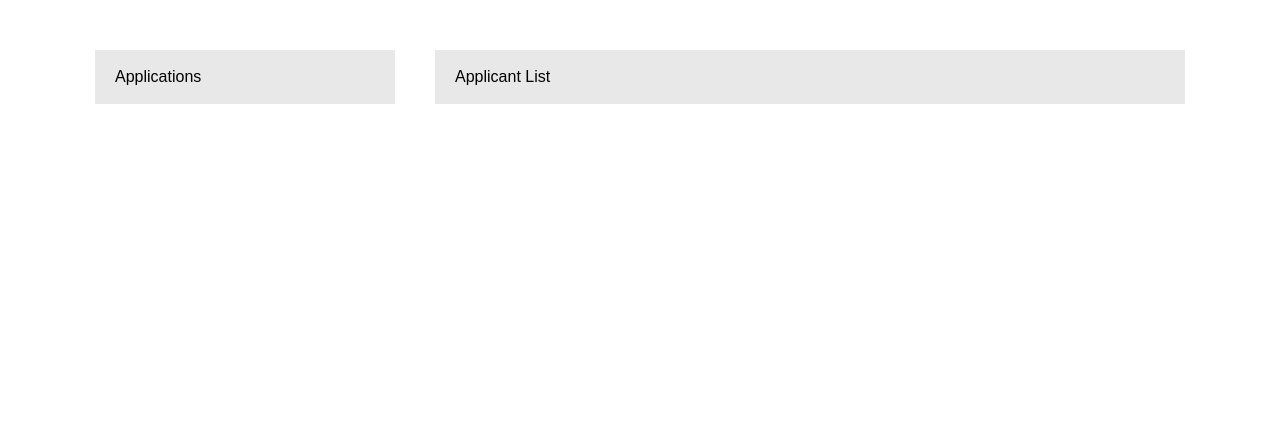
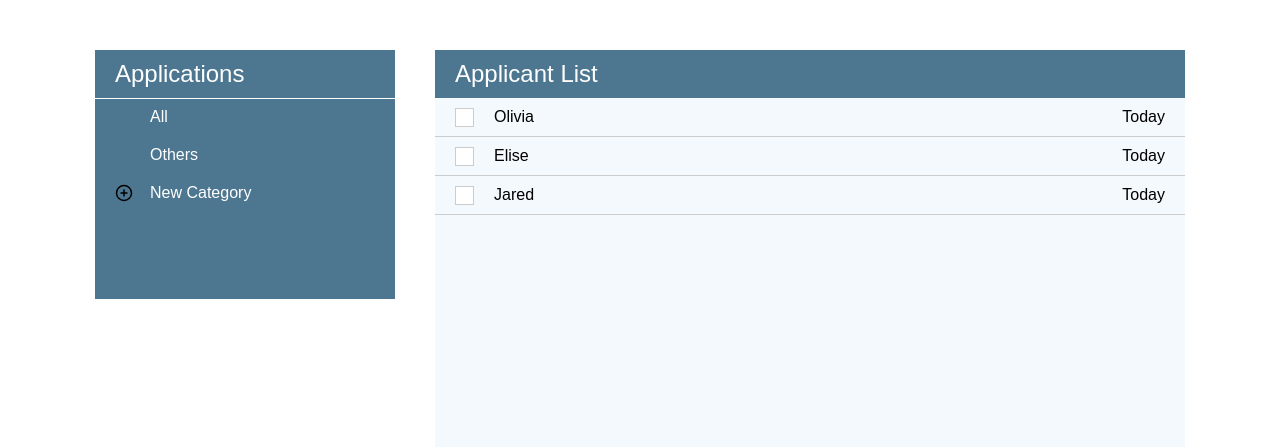
Before and after one commit to codebase-berkeley/application-portal, a Django app: page /portal/dashboard in a window 1280 px wide. Shown: the part 105-552 px from the top of the page. Run offline with Django 3.2, Linux system fonts and the light colour scheme; some libraries are stand-ins or nearby versions.

Commit message:
HTML and CSS files added

```diff
--- a/portal/static/css/dashboard.css
+++ b/portal/static/css/dashboard.css
@@ -1,5 +1,6 @@
 .left {
 	float: left;
+	color: white;
 	width: 300px;
 	margin-left: 40px;
 	margin-right: 5px;
@@ -13,19 +14,89 @@
 	margin-right: 40px;
 }
 
-.categories {
-	background-color: #e8e8e8;
+.searchbar {
+	background-color: #4d7790;
+	color: white;
+	padding: 10px 20px 10px 20px;
+	font-size: 24px;
+}
+
+.applications {
+	background-color: #f4f9fd;
+	height: 350px;
+}
+
+.applicant {
+	border-bottom-style: solid;
+	border-bottom-width: 1px;
+	border-bottom-color: #cccccc;
 	padding-left: 20px;
 	padding-right: 20px;
-	padding-top: 2px;
-	padding-bottom: 2px;
+	padding-top: 10px;
+	padding-bottom: 10px;
+}
+
+.applicant:hover {
+	background-color: #ffffff;
+	font-weight: bold;
+}
+
+.selection_box {
+	background-color: white;
+	border-style: solid;
+	border-color: #cccccc;
+	border-width: 1px;
+	width: 17px;
+	height: 17px;
+	float: left;
+}
+
+.applicant_name {
+	display: inline-block;
+	padding-left: 20px;
+}
+
+.applicant_date {
+	float: right;
+}
+
+.category_title {
+	background-color: #4d7790;
+	padding: 10px 20px 10px 20px;
+	border-bottom-style: solid;
+	border-bottom-width: 1px;
+	border-bottom-color: white;
+	font-size: 24px;
 
 }
 
-.applications {
-	background-color: #e8e8e8;
-	padding-left: 20px;
-	padding-right: 20px;
-	padding-top: 2px;
-	padding-bottom: 2px;
+.categories {
+	background-color: #4d7790;
+	height: 200px;
 }
+
+.category {
+	padding: 4px 40px 4px 45px;
+	height: 30px;
+}
+
+.new_category {
+	padding: 4px 40px 0px 10px;
+	height: 30px;
+}
+
+.category_text {
+	padding: 5px 10px 5px 10px;
+}
+
+.category_text:hover {
+	background-color: #68879c;
+	font-weight: bold;
+}
+
+.category_plus {
+	padding-right: 17px;
+	height: 18px;
+	width: 18px;
+	float: left;
+}
--- a/portal/templates/portal/dashboard.html
+++ b/portal/templates/portal/dashboard.html
@@ -7,18 +7,79 @@
 
 {% block content %}
 	<div class="left">
+		<div class="category_title">
+			Applications
+		</div>
 		<div class="categories">
-			<p>Applications</p>
+			<div class="category">
+				<div class="category_text">
+					All
+				</div>
+			</div>
+			<div class="category">
+				<div class="category_text">
+					Others
+				</div>
+			</div>
+			<div class="new_category">
+				<div class="category_text">
+					<img src="{% static 'images/plus-circle.svg' %}" class="category_plus">
+					New Category
+				</div>
+			</div>
 		</div>
-
 
 
 
 	</div>
 
 	<div class="right">
+		<div class="searchbar">
+			Applicant List
+		</div>
 		<div class="applications">
-			<p>Applicant List</p>
+			<div class="applicant">
+				<div class="selection_box">
+				</div>
+				<div class="applicant_name">
+					Olivia
+				</div>
+				<div class="applicant_date">
+					Today
+				</div>
+			</div>
+			<div class="applicant">
+				<div class="selection_box">
+				</div>
+				<div class="applicant_name">
+					Elise
+				</div>
+				<div class="applicant_date">
+					Today
+				</div>
+			</div>
+			<div class="applicant">
+				<div class="selection_box">
+				</div>
+				<div class="applicant_name">
+					Jared
+				</div>
+				<div class="applicant_date">
+					Today
+				</div>
+			</div>
 		</div>
 	</div>
+
+
+	<script src="https://ajax.googleapis.com/ajax/libs/jquery/3.2.1/jquery.min.js"></script>
+	<script>
+	$(document).ready(function() {
+		$("div.selection_box").click(function() {
+			alert("clicked");
+
+		});
+	});
+	</script>
+
 {% endblock %}
```
Also changed, not shown: 1 other file.
